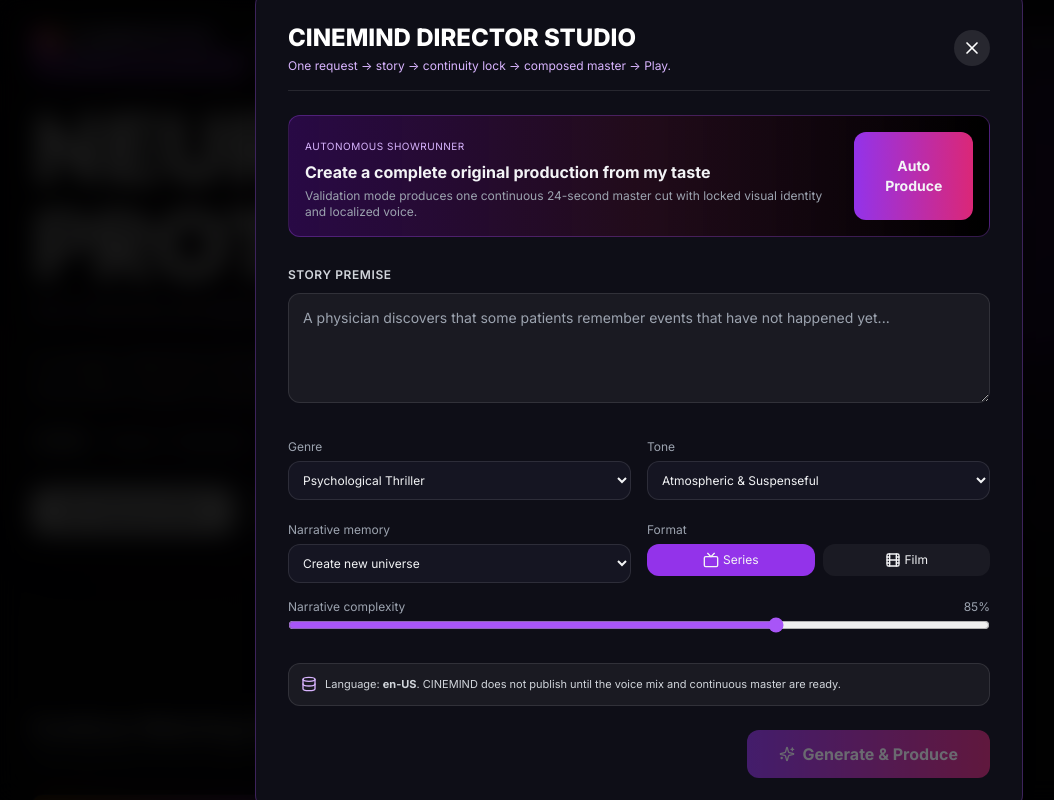
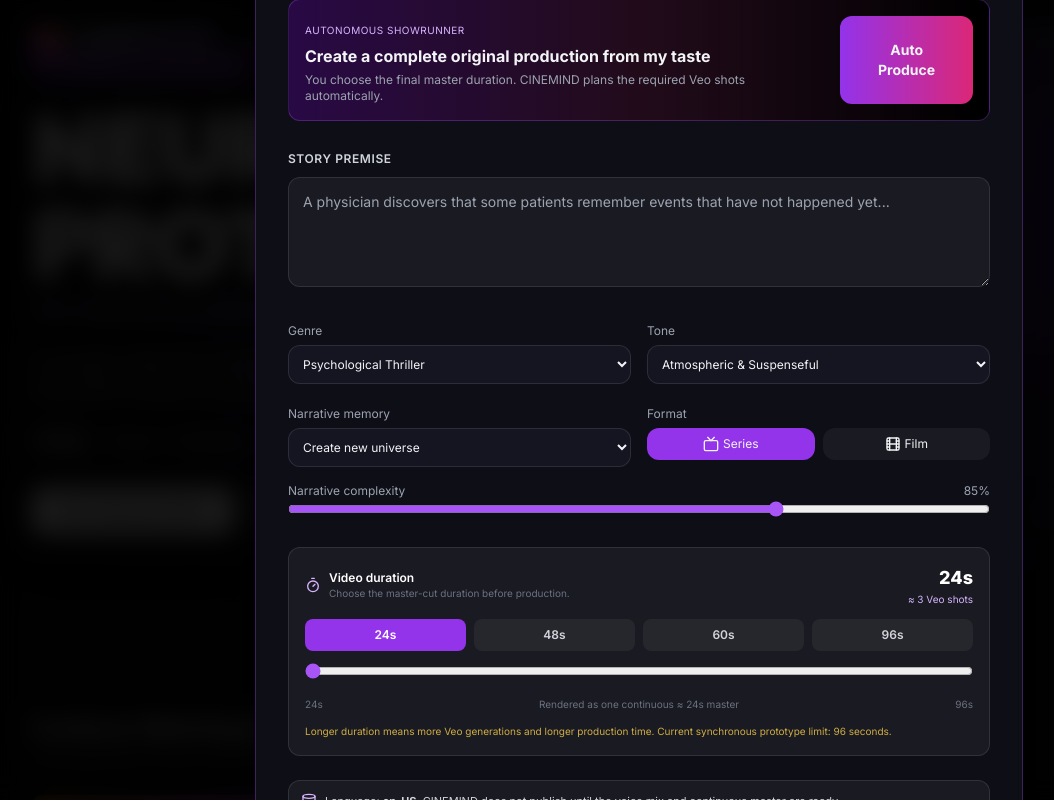
Before and after one commit to arisnachy/cinemind-studio, a React (Vite) app: page / in a window 1280 px wide. Both pictures are taken after a click on the button "Director Studio". Shown: the top 800 px of the page, without its empty margins (1-1055 px from the left). Built offline with nearby package versions, Linux system fonts and the light colour scheme.

Commit message:
feat: let users choose production duration

```diff
--- a/src/components/studio/CreateStudioModal.tsx
+++ b/src/components/studio/CreateStudioModal.tsx
@@ -1,5 +1,5 @@
 import React, { useEffect, useMemo, useState } from 'react';
-import { X, Sparkles, Film, Tv, Database, Compass, ShieldCheck, Image, Mic2, Clapperboard, CheckCircle2, AlertTriangle } from 'lucide-react';
+import { X, Sparkles, Film, Tv, Database, Compass, ShieldCheck, Image, Mic2, Clapperboard, CheckCircle2, AlertTriangle, Timer } from 'lucide-react';
 import { TasteProfile, Title, Universe } from '../../types/content';
 import { studioApi } from '../../services/api';
 import { getPreferredLocale } from '../../utils/locale';
@@ -23,6 +23,11 @@
   { label: 'Composing continuous master cut', icon: CheckCircle2 },
 ];
 
+const DURATION_PRESETS = [24, 48, 60, 96] as const;
+const MIN_DURATION_SECONDS = 24;
+const MAX_DURATION_SECONDS = 96;
+const SHOT_SECONDS = 8;
+
 export const CreateStudioModal: React.FC<CreateStudioModalProps> = ({ isOpen, onClose, onTitleCreated, currentProfile, universes }) => {
   const [prompt, setPrompt] = useState('');
   const [selectedUniverse, setSelectedUniverse] = useState('new');
@@ -30,6 +35,7 @@
   const [selectedMood, setSelectedMood] = useState('Atmospheric & Suspenseful');
   const [format, setFormat] = useState<'series' | 'movie'>('series');
   const [intensity, setIntensity] = useState(85);
+  const [durationSeconds, setDurationSeconds] = useState(24);
   const [isGenerating, setIsGenerating] = useState(false);
   const [stage, setStage] = useState(0);
   const [error, setError] = useState<string | null>(null);
@@ -43,6 +49,8 @@
   }, [isOpen]);
 
   const selectedUniverseLabel = useMemo(() => universes.find((u) => u.id === selectedUniverse)?.name, [universes, selectedUniverse]);
+  const shotCount = Math.ceil(durationSeconds / SHOT_SECONDS);
+  const effectiveDuration = shotCount * SHOT_SECONDS;
   if (!isOpen) return null;
 
   const StageIcon = PIPELINE[stage]?.icon ?? Clapperboard;
@@ -66,7 +74,7 @@
         universeId: selectedUniverse,
         locale: getPreferredLocale(),
         autoProducePilot: true,
-        pilotSeconds: 24,
+        pilotSeconds: durationSeconds,
         profile: currentProfile,
       });
       window.clearInterval(ticker);
@@ -97,7 +105,7 @@
 
         {!isGenerating ? <>
           <div className="rounded-xl bg-gradient-to-r from-purple-950/60 via-pink-950/30 to-black border border-purple-500/30 p-4 flex flex-col sm:flex-row gap-4 justify-between">
-            <div><span className="text-[10px] uppercase tracking-wider text-purple-300">Autonomous Showrunner</span><h4 className="font-bold mt-1">Create a complete original production from my taste</h4><p className="text-xs text-gray-400 mt-1">Validation mode produces one continuous 24-second master cut with locked visual identity and localized voice.</p></div>
+            <div><span className="text-[10px] uppercase tracking-wider text-purple-300">Autonomous Showrunner</span><h4 className="font-bold mt-1">Create a complete original production from my taste</h4><p className="text-xs text-gray-400 mt-1">You choose the final master duration. CINEMIND plans the required Veo shots automatically.</p></div>
             <button onClick={() => start(true)} className="px-5 py-2.5 rounded-xl bg-gradient-to-r from-purple-600 to-pink-600 font-bold text-sm">Auto Produce</button>
           </div>
 
@@ -111,11 +119,24 @@
             <div className="sm:col-span-2"><div className="flex justify-between text-xs text-gray-400"><span>Narrative complexity</span><span>{intensity}%</span></div><input type="range" min="50" max="100" value={intensity} onChange={(e)=>setIntensity(Number(e.target.value))} className="w-full accent-purple-500"/></div>
           </div>
 
+          <div className="rounded-xl bg-white/5 border border-white/10 p-4 space-y-3">
+            <div className="flex items-center justify-between gap-3">
+              <div className="flex items-center gap-2"><Timer className="w-4 h-4 text-purple-300"/><div><p className="text-xs font-semibold text-white">Video duration</p><p className="text-[10px] text-gray-500">Choose the master-cut duration before production.</p></div></div>
+              <div className="text-right"><p className="text-lg font-black text-white">{durationSeconds}s</p><p className="text-[10px] text-purple-300">≈ {shotCount} Veo shots</p></div>
+            </div>
+            <div className="grid grid-cols-4 gap-2">
+              {DURATION_PRESETS.map((seconds) => <button key={seconds} type="button" onClick={()=>setDurationSeconds(seconds)} className={`rounded-lg py-2 text-xs font-semibold ${durationSeconds===seconds?'bg-purple-600 text-white':'bg-white/5 text-gray-300 hover:bg-white/10'}`}>{seconds}s</button>)}
+            </div>
+            <input type="range" min={MIN_DURATION_SECONDS} max={MAX_DURATION_SECONDS} step={SHOT_SECONDS} value={durationSeconds} onChange={(e)=>setDurationSeconds(Number(e.target.value))} className="w-full accent-purple-500"/>
+            <div className="flex justify-between text-[10px] text-gray-500"><span>{MIN_DURATION_SECONDS}s</span><span>Rendered as one continuous ≈ {effectiveDuration}s master</span><span>{MAX_DURATION_SECONDS}s</span></div>
+            <p className="text-[10px] text-amber-300/80">Longer duration means more Veo generations and longer production time. Current synchronous prototype limit: {MAX_DURATION_SECONDS} seconds.</p>
+          </div>
+
           <div className="rounded-xl bg-white/5 border border-white/10 p-3 text-[11px] text-gray-300 flex gap-2"><Database className="w-4 h-4 text-purple-300 shrink-0"/><span>Language: <b>{getPreferredLocale()}</b>. CINEMIND does not publish until the voice mix and continuous master are ready.</span></div>
-          <div className="flex justify-end"><button onClick={()=>start(false)} disabled={!prompt.trim()} className="px-8 py-3 rounded-xl bg-gradient-to-r from-purple-600 to-pink-600 font-bold disabled:opacity-40"><span className="flex items-center gap-2"><Sparkles className="w-4 h-4"/>Generate & Produce</span></button></div>
+          <div className="flex justify-end"><button onClick={()=>start(false)} disabled={!prompt.trim()} className="px-8 py-3 rounded-xl bg-gradient-to-r from-purple-600 to-pink-600 font-bold disabled:opacity-40"><span className="flex items-center gap-2"><Sparkles className="w-4 h-4"/>Generate & Produce · {durationSeconds}s</span></button></div>
         </> : <div className="py-10 text-center space-y-6">
           <div className="w-16 h-16 mx-auto rounded-2xl bg-gradient-to-tr from-purple-600 to-pink-600 flex items-center justify-center animate-pulse"><Clapperboard className="w-8 h-8"/></div>
-          <div><h3 className="text-2xl font-black">PRODUCING MASTER CUT</h3><p className="text-xs text-purple-300 mt-1">The viewer will receive one continuous video, not separate 8-second clips.</p></div>
+          <div><h3 className="text-2xl font-black">PRODUCING {durationSeconds}s MASTER CUT</h3><p className="text-xs text-purple-300 mt-1">CINEMIND is producing approximately {shotCount} continuity-locked shots and composing them into one video.</p></div>
           <div className="max-w-md mx-auto rounded-xl bg-white/5 border border-white/10 p-4 flex items-center gap-3 text-left"><StageIcon className="w-5 h-5 text-purple-300 animate-pulse"/><div><p className="text-xs uppercase text-gray-500">Production activity</p><p className="text-sm font-semibold">{stageLabel}</p></div></div>
           <p className="text-[10px] text-gray-500">READY requires a single composed MP4 with localized voice mix and continuity metadata.</p>
         </div>}
```
